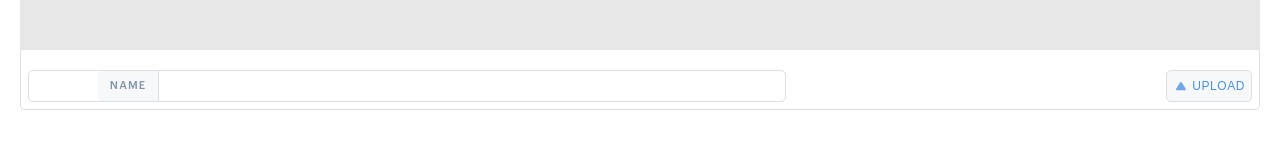
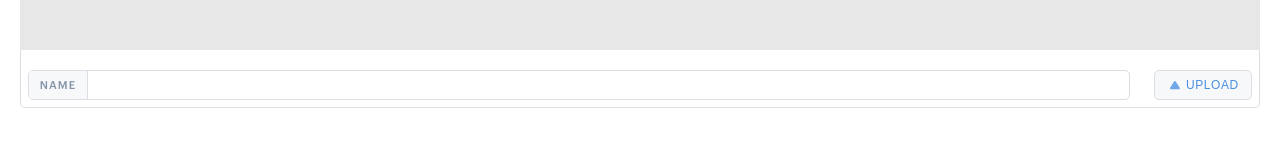
Before and after one commit to agdelrosario/basic-image-editor, a Vue app: page / in a window 1280 px wide. Shown: the part 646-794 px from the top of the page. Built offline with nearby package versions, Linux system fonts and the light colour scheme.

Commit message:
Fix alignment and spacing for name and button of Uploader

```diff
--- a/src/components/Uploader.vue
+++ b/src/components/Uploader.vue
@@ -189,13 +189,15 @@ export default {
   height: 30px;
   display: flex;
   flex-direction: row;
-  width: 61.79%;
-  align-items: center;
-  justify-content: center;
+  width: calc(100% - 100px);
+  margin-right: 24px;
+  /* align-items: center;
+  justify-content: center; */
   font-size: 11px;
   font-weight: 500;
   line-height: 30px;
   text-transform: uppercase;
+  box-sizing: border-box;
 }
 
 .upload__label {
@@ -207,10 +209,11 @@ export default {
   color: #8392A6;
   border-top-left-radius: 3px;
   border-bottom-left-radius: 3px;
+  box-sizing: border-box;
 }
 
 .upload__name {
-  width: 71.01%;
+  width: calc(100% - 60px);
   height: 100%;
   white-space: nowrap;
   overflow: hidden;
@@ -230,6 +233,8 @@ export default {
   justify-content: center;
   background-color: #F6F8FA;
   padding-left: 9px;
+  width: 100px;
+  box-sizing: border-box;
 }
 
 .upload__button button {
```
